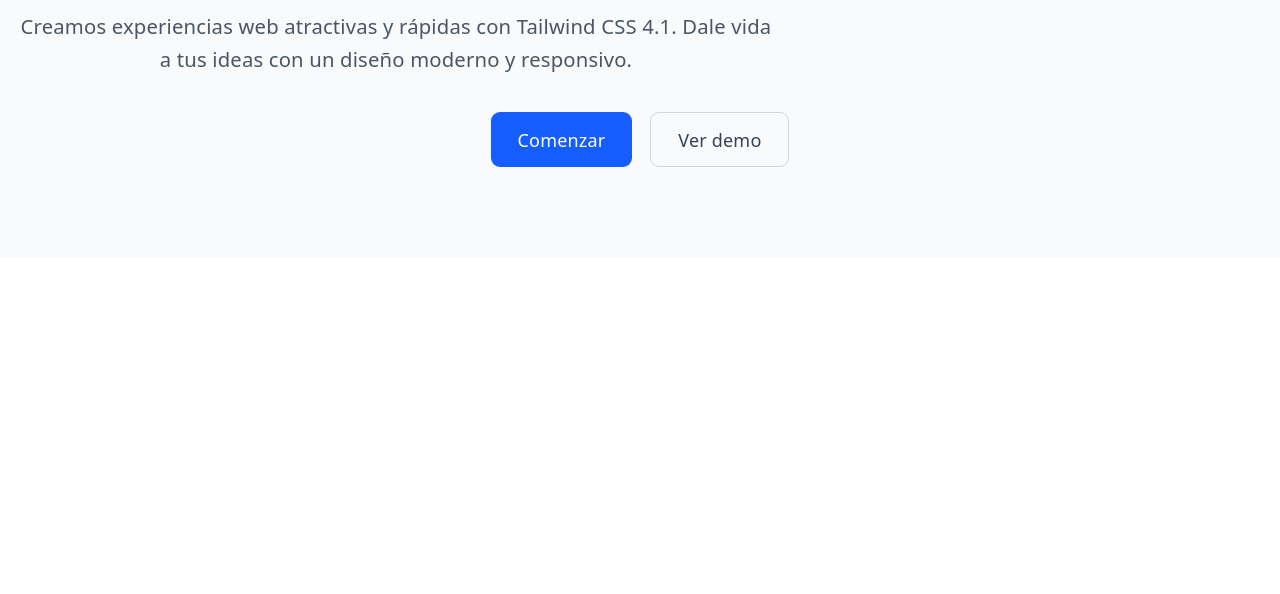
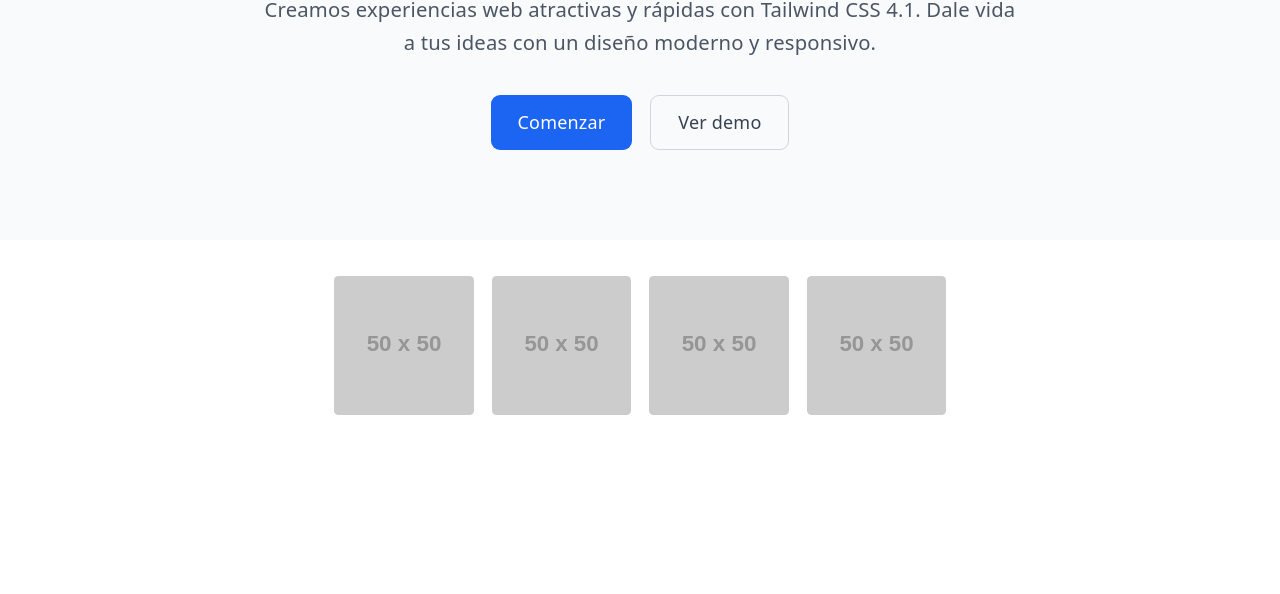
Before and after one commit to rominabrownv/landing, a website built with Vite: page index.html in a window 1280 px wide. Shown: the part 206-800 px from the top of the page. Built offline with nearby package versions, Linux system fonts and the light colour scheme; placeholder pictures from the web are drawn by us.

Commit message:
Clase 03/06/2026

```diff
--- a/index.html
+++ b/index.html
@@ -1,22 +1,42 @@
 <!doctype html>
 <html lang="en">
+
 <head>
    <meta charset="UTF-8" />
    <link rel="icon" type="image/svg+xml" href="/favicon.svg" />
    <meta name="viewport" content="width=device-width, initial-scale=1.0" />
    <script src="https://cdn.jsdelivr.net/npm/@tailwindcss/browser@4"></script>
+   <link href="https://cdn.jsdelivr.net/npm/flowbite@4.0.1/dist/flowbite.min.css" rel="stylesheet" />
+
    <title>landing</title>
 </head>
+
 <body>
    <main class="bg-slate-50 dark:bg-gray-900">
       <div id="container-01" class="mx-auto px-4 py-20 text-center">
-         <h1 class="text-4xl font-extrabold tracking-tight text-gray-900 dark:text-white">Tu presencia digital comienza aquí</h1>
-         <p class="mt-6 text-lg leading-relaxed text-gray-600 max-w-2xl mx-auto dark:text-gray-300">Creamos experiencias web atractivas y rápidas con Tailwind CSS 4.1. Dale vida a tus ideas con un diseño moderno y responsivo.</p>
+         <h1 class="text-4xl font-extrabold tracking-tight text-gray-900 dark:text-white">Tu presencia digital comienza
+            aquí</h1>
+         <p class="mt-6 text-lg leading-relaxed text-gray-600 max-w-2xl mx-auto dark:text-gray-300">Creamos experiencias
+            web atractivas y rápidas con Tailwind CSS 4.1. Dale vida a tus ideas con un diseño moderno y responsivo.</p>
          <div id="container-02" class="mt-8 flex justify-center gap-4">
             <button id="start" class="inline-block px-6 py-3 text-white bg-blue-600 rounded-lg">Comenzar</button>
-            <button id="demo" class="inline-block px-6 py-3 border border-gray-300 text-gray-700 rounded-lg dark:border-gray-600 dark:text-white">Ver demo</button>
+            <button id="demo"
+               class="inline-block px-6 py-3 border border-gray-300 text-gray-700 rounded-lg dark:border-gray-600 dark:text-white">Ver
+               demo</button>
          </div>
       </div>
    </main>
+   <section class="bg-white dark:bg-gray-900">
+      <div id="container-03" class="px-4 py-8 mx-auto max-w-md md:max-w-xl">
+         <div id="container-04" class="grid grid-cols-2 gap-4 md:grid-cols-4">
+            <img src="https://placehold.co/50" alt="Imagen 1" class="w-full h-auto rounded ">
+            <img src="https://placehold.co/50" alt="Imagen 2" class="w-full h-auto rounded">
+            <img src="https://placehold.co/50" alt="Imagen 3" class="w-full h-auto rounded">
+            <img src="https://placehold.co/50" alt="Imagen 4" class="w-full h-auto rounded">
+         </div>
+      </div>
+   </section>
+   <script src="../path/to/flowbite/dist/flowbite.min.js"></script>
 </body>
+
 </html>
--- a/package.json
+++ b/package.json
@@ -10,5 +10,8 @@
   },
   "devDependencies": {
     "vite": "^8.0.12"
+  },
+  "dependencies": {
+    "flowbite": "^4.0.2"
   }
 }
```
Also changed, not shown: 1 other file. Lines whose indentation alone changed are shown as unchanged.
